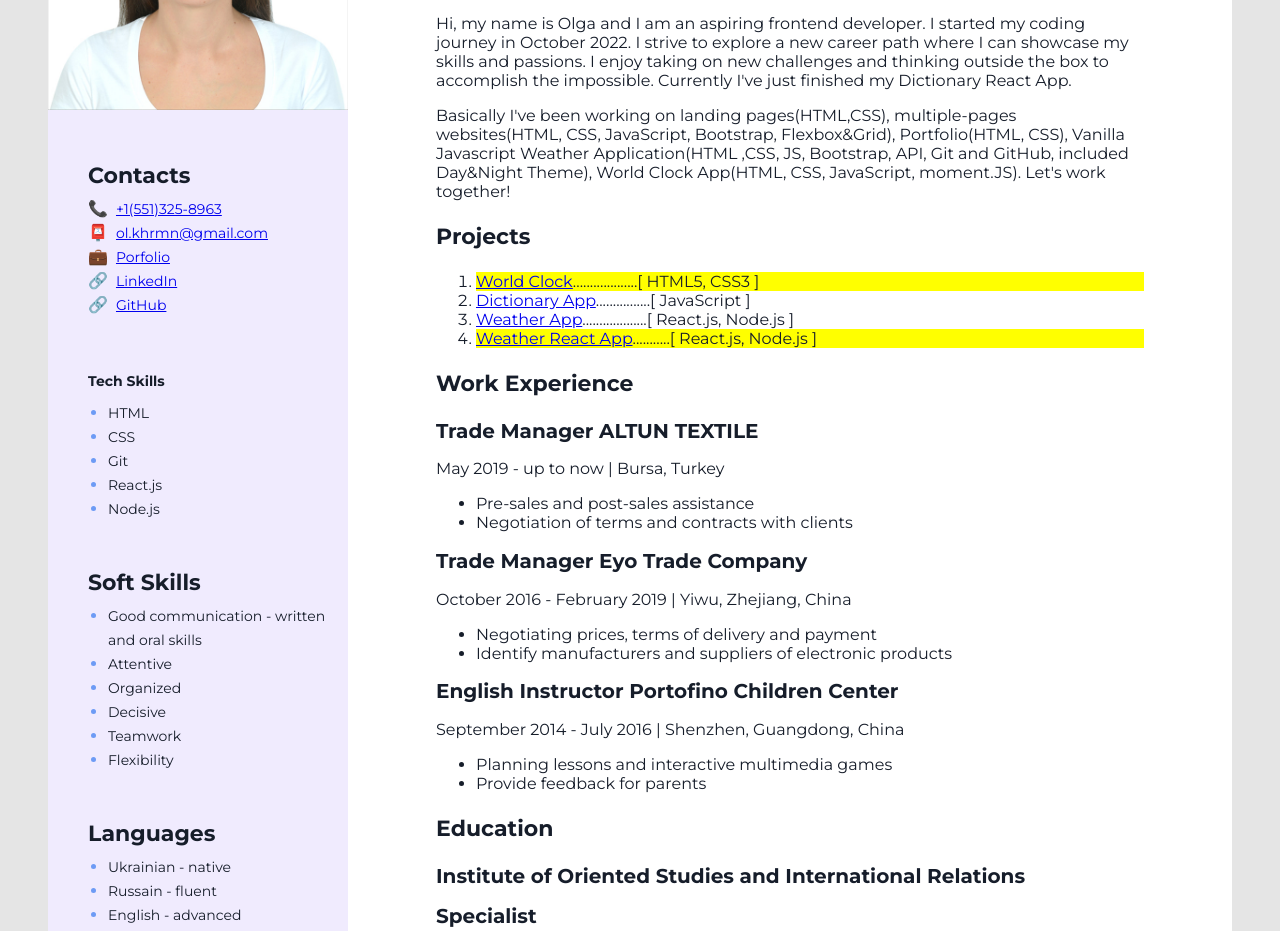
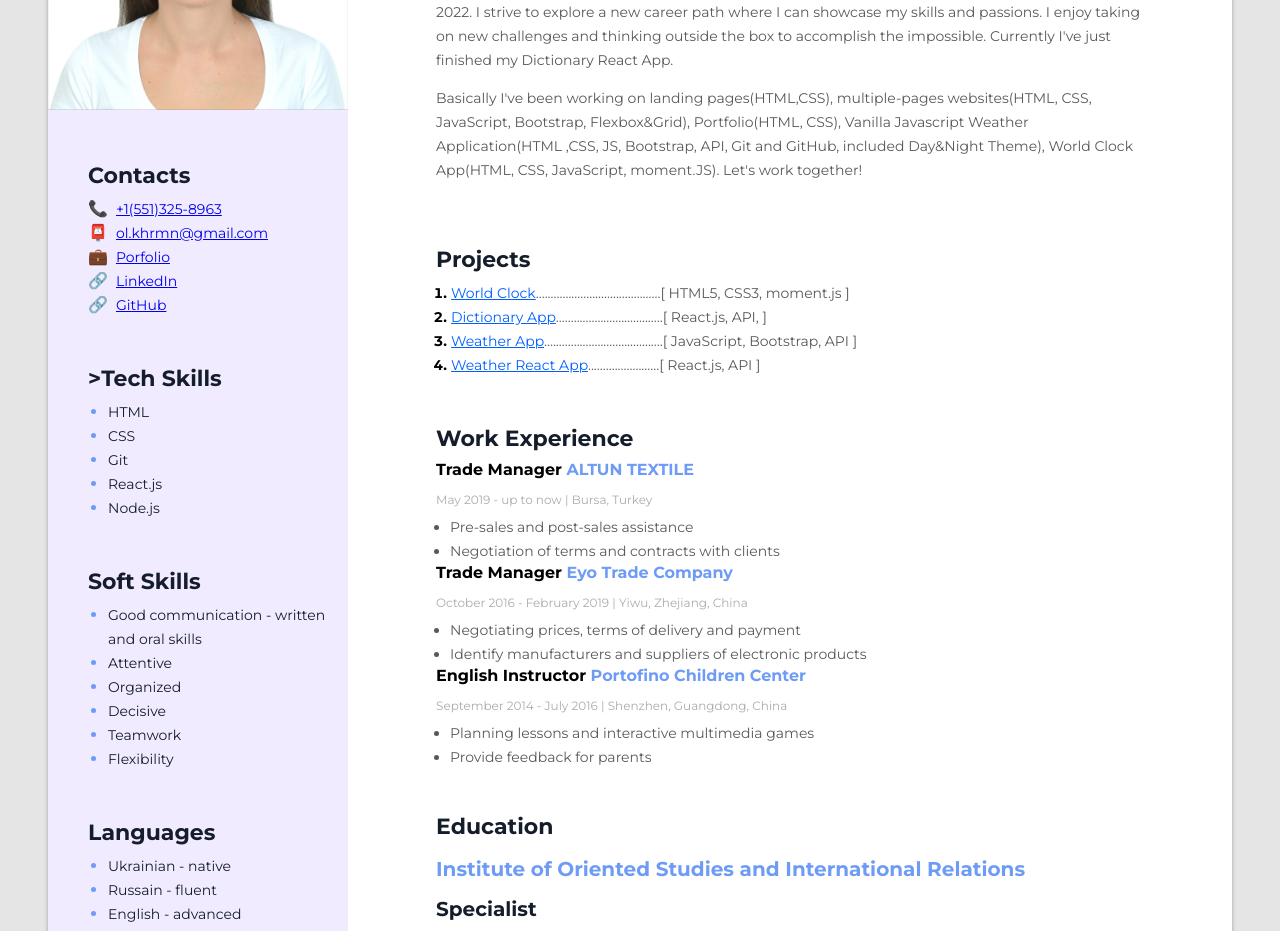
Before and after one commit to olgakahraman/resume-project, a plain HTML site: page index.html in a window 1280 px wide. Shown: the part 278-1209 px from the top of the page. Drawn offline with Linux system fonts and the light colour scheme.

Commit message:
added css classes and styling

```diff
--- a/css/styles.css
+++ b/css/styles.css
@@ -10,26 +10,121 @@ body {
   background-color: #ffffff;
   max-width: 1200px;
   margin: 0 auto;
+  box-shadow: 0px 4px 4px rgba(0, 0, 0, 0.3);
 }
 
 .main-content {
   padding: 88px;
 }
-h1 {
-  font-size: 45px;
+.main-content-title {
+  font-style: normal;
+  font-weight: 700;
+  font-size: 22px;
+  line-height: 27px;
+  color: 000000;
+  margin: 0 0 8px 0;
 }
+
 h2 {
   font-size: 20px;
 }
-h3 {
-  font-size: 22px;
+
+.my-profession {
+  font-style: narmal;
+  font-weight: 700;
+  font-size: 14px;
+  line-height: 17px;
+  color: #000000;
+  margin: 0 0 18px 0;
+}
+.my-name {
+  font-style: normal;
+  font-weight: 700;
+  font-size: 45px;
+  line-height: 55px;
+  color: #000000;
+  margin: 0 0 28px 0;
+}
+.my-description {
+  font-style: normal;
+  font-weight: 400px;
+  font-size: 14px;
+  line-height: 24px;
+  color: #595959;
+}
+.about-me-container {
+  margin-bottom: 64px;
+}
+
+/* projects */
+.projects-container {
+  margin-bottom: 48px;
 }
 .project-item {
-  background-color: yellow;
+  font-style: normal;
+  font-weight: 700;
+  font-size: 14px;
+  line-height: 24px;
+  color: #000000;
 }
-.my-profession {
-  margin-bottom: 18px;
+.project-item-link {
+  font-style: normal;
+  font-weight: 400;
+  font-size: 14px;
+  line-height: 24px;
+  text-decoration-line: underline;
+  color: #005fff;
 }
+.project-list {
+  padding: 0 0 0 15px;
+  margin: 0;
+}
+.project-item-descr {
+  font-style: normal;
+  font-weight: 400;
+  font-size: 14px;
+  line-height: 24px;
+  color: #595959;
+}
+/* work experience */
+.work-experience-container {
+  margin-bottom: 44px;
+}
+.degree,
+.work-experience-position {
+  font-style: normal;
+  font-weight: 700;
+  font-size: 16px;
+  line-height: 20px;
+  color: #000000;
+  margin: 0;
+}
+.education-place,
+.work-experience-company {
+  color: #6d9bf5;
+}
+.education-period,
+.work-period {
+  font-style: normal;
+  font-weight: 400;
+  font-size: 12px;
+  line-height: 15px;
+  color: #ababab;
+  margin: 12px 0 8px 0;
+}
+.work-duties {
+  font-style: normal;
+  font-weight: 400;
+  font-size: 14px;
+  line-height: 24px;
+  color: #595959;
+}
+.work-duties-list {
+  padding: 0 0 0 14px;
+  margin: 0;
+}
+
+/* sidebar */
 .sidebar {
   max-width: 370px;
   background-color: #f0ebfe;
--- a/index.html
+++ b/index.html
@@ -21,17 +21,19 @@
       <!-- Main contant -->
       <div class="main-content">
         <!-- About me -->
-        <div>
+        <div class="about-me-container">
           <h2 class="my-profession">Front-End Developer</h2>
-          <h1>OLGA DIETIUK KAHRAMAN</h1>
-          <p>
+          <h1 class="my-name">OLGA DIETIUK KAHRAMAN</h1>
+          <p class="my-description">
             Hi, my name is Olga and I am an aspiring frontend developer. I
             started my coding journey in October 2022. I strive to explore a new
             career path where I can showcase my skills and passions. I enjoy
             taking on new challenges and thinking outside the box to accomplish
             the impossible. Currently I've just finished my Dictionary React
-            App.</p>
-            <p>Basically I've been working on landing pages(HTML,CSS),
+            App.
+          </p>
+          <p class="my-description">
+            Basically I've been working on landing pages(HTML,CSS),
             multiple-pages websites(HTML, CSS, JavaScript, Bootstrap,
             Flexbox&Grid), Portfolio(HTML, CSS), Vanilla Javascript Weather
             Application(HTML ,CSS, JS, Bootstrap, API, Git and GitHub, included
@@ -40,66 +42,102 @@
           </p>
         </div>
         <!-- My projects -->
-        <div>
-          <h3>Projects</h3>
-          <ol>
+        <div class="projects-container">
+          <h3 class="main-content-title">Projects</h3>
+          <ol class="project-list">
             <li class="project-item">
-              <a href="/">World Clock</a>...................[ HTML5, CSS3 ]
-            </li>
-            <li>
-              <a href="/">Dictionary App</a>................[ JavaScript ]
-            </li>
-            <li>
-              <a href="/">Weather App</a>...................[ React.js, Node.js
-              ]
+              <a href="/" class="project-item-link">World Clock</a
+              ><span class="project-item-descr"
+                >..........................................[ HTML5, CSS3,
+                moment.js ]</span
+              >
             </li>
             <li class="project-item">
-              <a href="/">Weather React App</a>...........[ React.js, Node.js ]
+              <a href="/" class="project-item-link">Dictionary App</a
+              ><span class="project-item-descr"
+                >....................................[ React.js, API, ]</span
+              >
+            </li>
+            <li class="project-item">
+              <a href="/" class="project-item-link">Weather App</a
+              ><span class="project-item-descr"
+                >........................................[ JavaScript,
+                Bootstrap, API ]</span
+              >
+            </li>
+            <li class="project-item">
+              <a href="/" class="project-item-link">Weather React App</a
+              ><span class="project-item-descr"
+                >........................[ React.js, API ]</span
+              >
             </li>
           </ol>
         </div>
         <!-- Work experience -->
-        <div>
-          <h3>Work Experience</h3>
+        <div class="work-experience-container">
+          <h3 class="main-content-title">Work Experience</h3>
           <!-- Company 1 -->
-          <div>
-            <h2>Trade Manager ALTUN TEXTILE</h2>
+          <div class="work-experience-place">
+            <h2 class="work-experience-position">
+              Trade Manager
+              <span class="work-experience-company">ALTUN TEXTILE</span>
+            </h2>
 
-            <p>May 2019 - up to now | Bursa, Turkey</p>
-            <ul>
-              <li>Pre-sales and post-sales assistance</li>
-              <li>Negotiation of terms and contracts with clients</li>
+            <p class="work-period">May 2019 - up to now | Bursa, Turkey</p>
+            <ul class="work-duties-list">
+              <li class="work-duties">Pre-sales and post-sales assistance</li>
+              <li class="work-duties">
+                Negotiation of terms and contracts with clients
+              </li>
             </ul>
           </div>
           <!-- Company 2 -->
-          <div>
-            <h2>Trade Manager Eyo Trade Company</h2>
-            <p>October 2016 - February 2019 | Yiwu, Zhejiang, China</p>
-            <ul>
-              <li>Negotiating prices, terms of delivery and payment</li>
-              <li>
+          <div class="work-experience-place">
+            <h2 class="work-experience-position">
+              Trade Manager
+              <span class="work-experience-company">Eyo Trade Company</span>
+            </h2>
+            <p class="work-period">
+              October 2016 - February 2019 | Yiwu, Zhejiang, China
+            </p>
+            <ul class="work-duties-list">
+              <li class="work-duties">
+                Negotiating prices, terms of delivery and payment
+              </li>
+              <li class="work-duties">
                 Identify manufacturers and suppliers of electronic products
               </li>
             </ul>
           </div>
           <!-- Company 3 -->
-          <div>
-            <h2>English Instructor Portofino Children Center</h2>
-            <p>September 2014 - July 2016 | Shenzhen, Guangdong, China</p>
-            <ul>
-              <li>Planning lessons and interactive multimedia games</li>
-              <li>Provide feedback for parents</li>
+          <div class="work-experience-place">
+            <h2 class="work-experience-position">
+              English Instructor
+              <span class="work-experience-company"
+                >Portofino Children Center</span
+              >
+            </h2>
+            <p class="work-period">
+              September 2014 - July 2016 | Shenzhen, Guangdong, China
+            </p>
+            <ul class="work-duties-list">
+              <li class="work-duties">
+                Planning lessons and interactive multimedia games
+              </li>
+              <li class="work-duties">Provide feedback for parents</li>
             </ul>
           </div>
         </div>
         <!-- Education -->
         <div>
-          <h3>Education</h3>
+          <h3 class="main-content-title">Education</h3>
           <!-- University -->
           <div>
-            <h2>Institute of Oriented Studies and International Relations</h2>
+            <h2 class="education-place">
+              Institute of Oriented Studies and International Relations
+            </h2>
             <h2>Specialist</h2>
-            <p>2008 - 2012 | Kharkiv, Ukraine</p>
+            <p class="education-period">2008 - 2012 | Kharkiv, Ukraine</p>
           </div>
         </div>
       </div>
@@ -150,9 +188,7 @@
         </div>
         <!-- Tech Skills -->
         <div class="tech-skills-container">
-          <h3 class="sidebar-title">
-            <span class="list-text">Tech Skills</span>
-          </h3>
+          <h3 class="sidebar-title">>Tech Skills</h3>
           <ul class="list">
             <li class="list-item"><span class="list-text">HTML</span></li>
             <li class="list-item"><span class="list-text">CSS</span></li>
```
